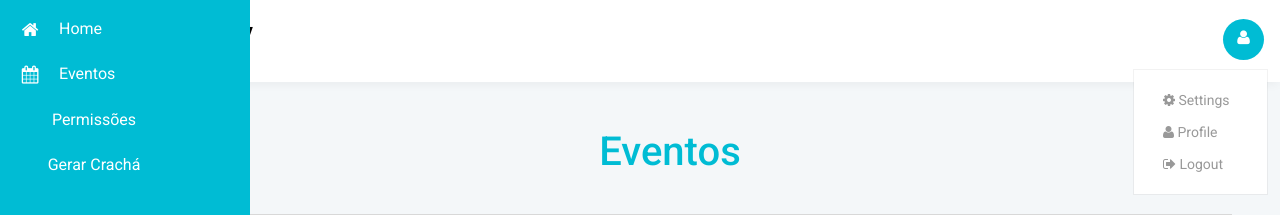
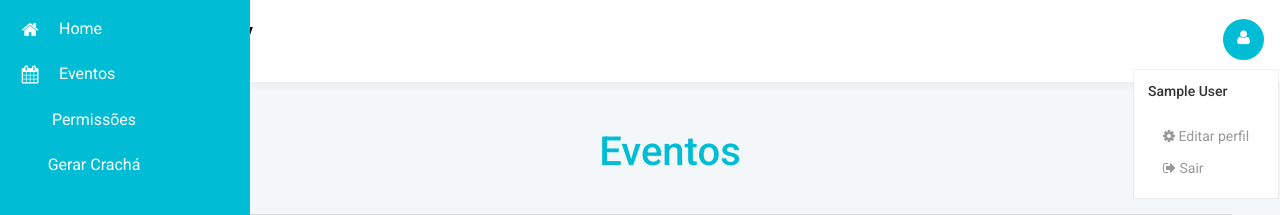
Before and after one commit to Geventos/projetogeventos, a PHP site: page /adm-eventos.php in a window 1280 px wide, after a click that opens the changed part. Shown: the top 215 px of the page. Run offline with PHP 8.4, Linux system fonts and the light colour scheme; the visitor is signed in with stand-in values (Sample User, id 1); data that the repository does not hold is empty; some web fonts are replaced.

Commit message:
Correções para exibir o usuario logado e logia de sair

```diff
--- a/topo.php
+++ b/topo.php
@@ -22,9 +22,10 @@
 								</div>
 							</a>
 							<ul class="dropdown-menu drp-mnu">
-								<li> <a href="#"><i class="fa fa-cog"></i> Settings</a> </li>
-								<li> <a href="#"><i class="fa fa-user"></i> Profile</a> </li>
-								<li> <a href="#"><i class="fa fa-sign-out"></i> Logout</a> </li>
+								<h5><?php echo $_SESSION['nome_completo']; ?></h5>
+								<br>
+								<li> <a href="#"><i class="fa fa-cog"></i> Editar perfil</a> </li>
+								<li> <a href="sair.php"><i class="fa fa-sign-out"></i> Sair</a> </li>
 							</ul>
 						</li>
 					</ul>
```
